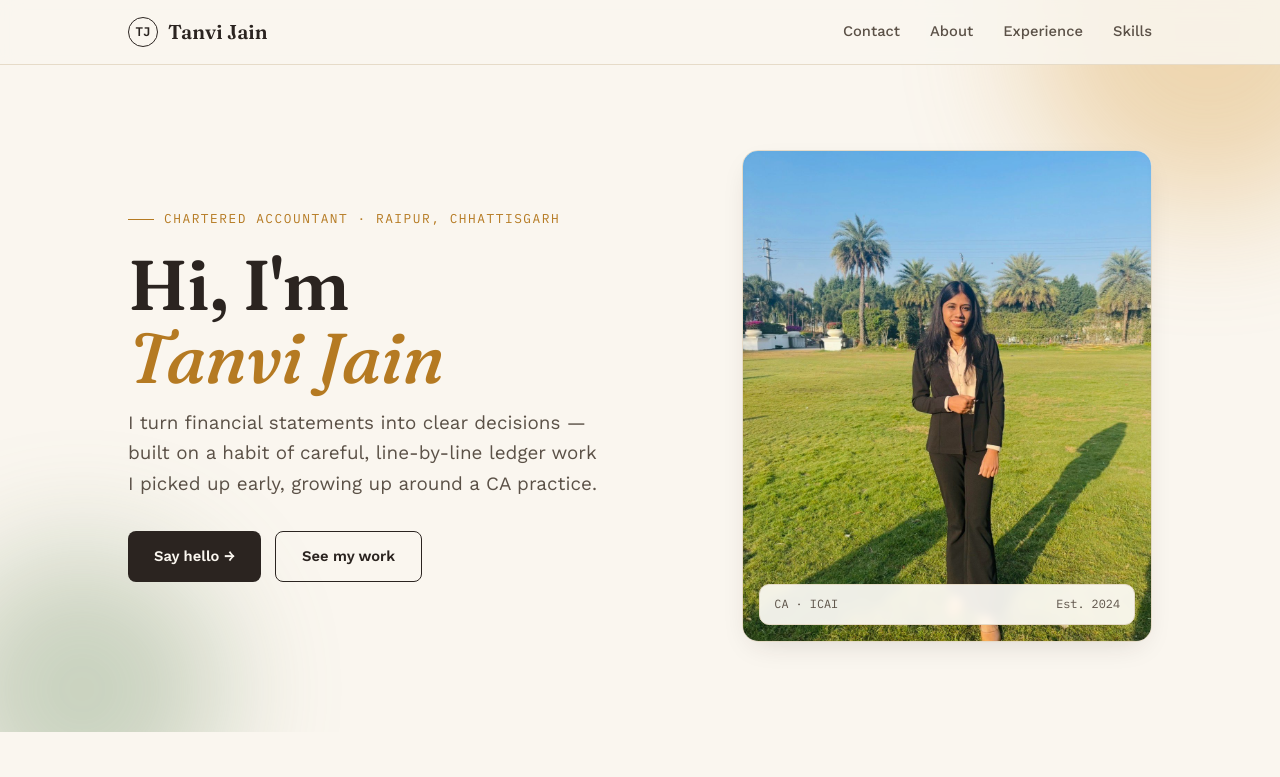
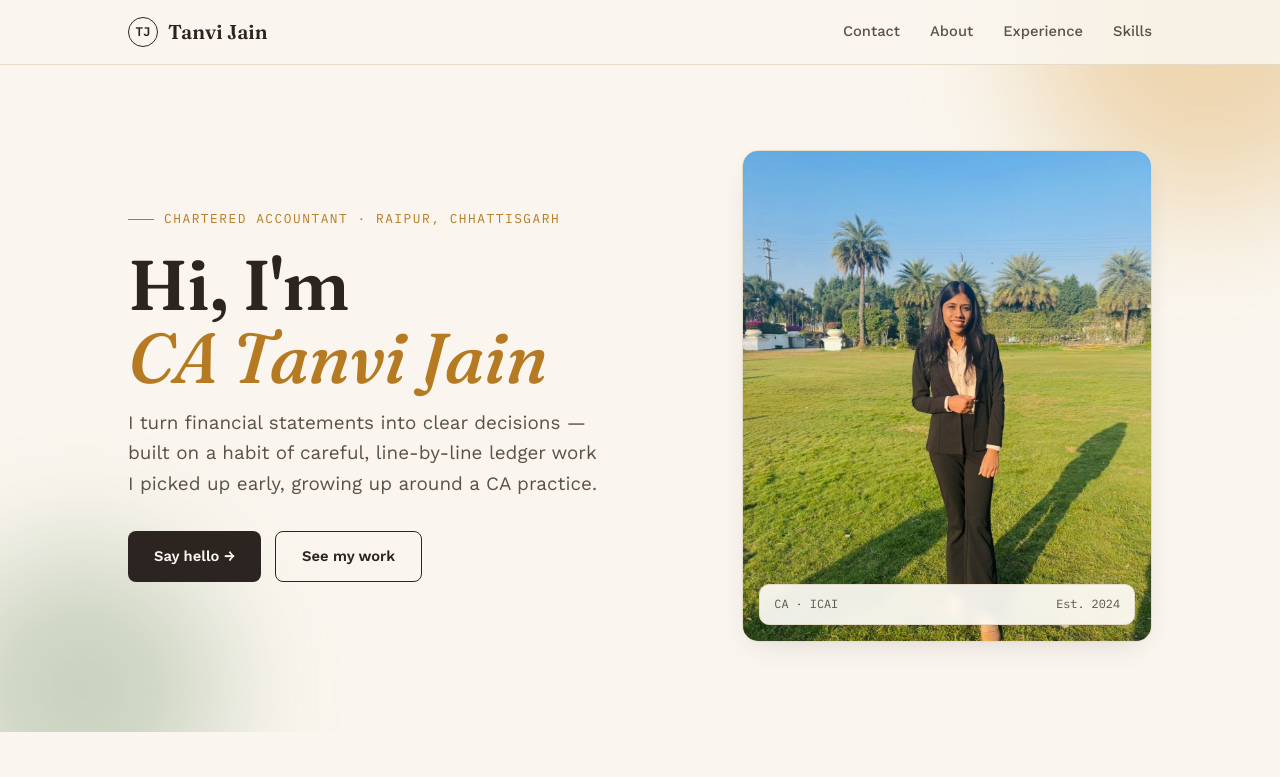
Before and after one commit to folio304/catanvijain, a plain HTML site: page tanvi2.html in a window 1280 px wide. Shown: the top 777 px of the page. Drawn offline with nearby package versions, Linux system fonts and the light colour scheme.

Commit message:
Update tanvi2.html

```diff
--- a/tanvi2.html
+++ b/tanvi2.html
@@ -439,7 +439,7 @@
     <div class="hero-grid">
       <div>
         <p class="eyebrow reveal in">Chartered Accountant · Raipur, Chhattisgarh</p>
-        <h1 class="name reveal in">Hi, I'm <br><em>Tanvi Jain</em></h1>
+        <h1 class="name reveal in">Hi, I'm <br><em> CA Tanvi Jain</em></h1>
         <p class="tagline reveal in reveal-delay-1">
           I turn financial statements into clear decisions — built on a habit of careful, line-by-line
           ledger work I picked up early, growing up around a CA practice.
```
